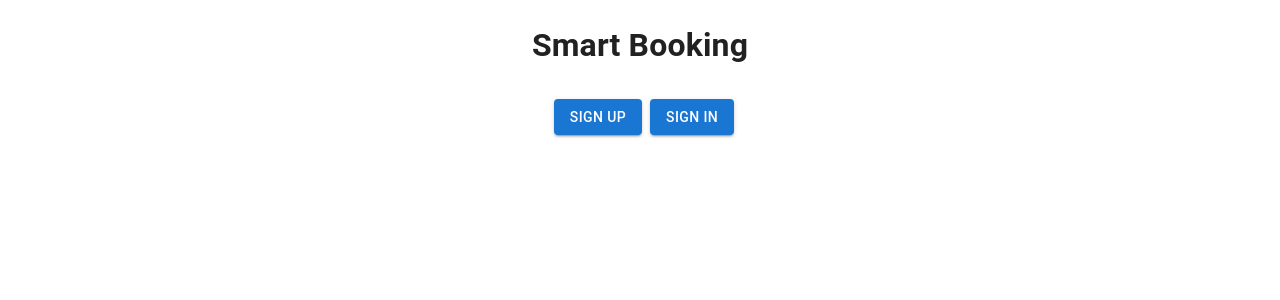
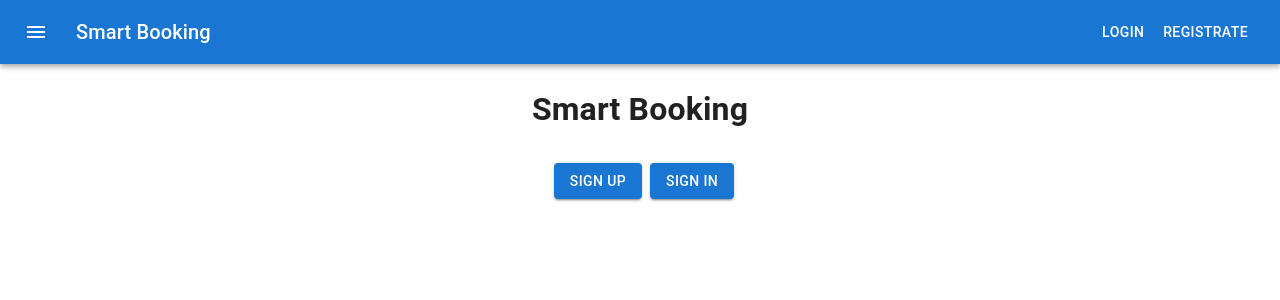
Before and after one commit to YevBor/smart-booking-frontend, a React (Vite) app in the folder frontend/: page / in a window 1280 px wide. Shown: the top 300 px of the page. Built offline with nearby package versions, Linux system fonts and the light colour scheme.

Commit message:
add header

```diff
--- /dev/null
+++ b/frontend/src/components/header/Header.tsx
@@ -0,0 +1,44 @@
+import AppBar from '@mui/material/AppBar';
+import Box from '@mui/material/Box';
+import Toolbar from '@mui/material/Toolbar';
+import Typography from '@mui/material/Typography';
+import Button from '@mui/material/Button';
+import IconButton from '@mui/material/IconButton';
+import MenuIcon from '@mui/icons-material/Menu';
+import {useNavigate} from 'react-router-dom'
+import { useSelector } from 'react-redux';
+import { Profile } from '../profile/Profile';
+
+
+export const Header = ()=> {
+    const navigate = useNavigate()
+    const isLogin = useSelector((state:any) => state.signin.isAuthenticated)
+    console.log(isLogin)
+    return (
+        <>
+               <Box sx={{ flexGrow: 1 }}>
+                <AppBar position="static">
+                    <Toolbar>
+                    <IconButton
+                        size="large"
+                        edge="start"
+                        color="inherit"
+                        aria-label="menu"
+                        sx={{ mr: 2 }}
+                    >
+                        <MenuIcon />
+                    </IconButton>
+                    <Typography variant="h6" component="div" sx={{ flexGrow: 1 }}>
+                        Smart Booking
+                    </Typography>
+                    {isLogin ? <Profile/> : <>
+                    <Button color="inherit" onClick={()=> navigate("/sign-in")}>Login</Button>
+
+                    <Button color="inherit" onClick={()=> navigate("/sign-up")}>Registrate</Button></>}
+                    </Toolbar>
+                </AppBar>
+                </Box>
+
+        </>
+    )
+}
--- /dev/null
+++ b/frontend/src/components/pageWrapper/PageWrapper.tsx
@@ -0,0 +1,16 @@
+import { Header } from '../header/Header';
+
+import { ReactNode } from 'react';
+
+interface PageWrapperProps {
+  children: ReactNode;
+}
+
+export const PageWrapper = ({ children }: PageWrapperProps) => {
+  return (
+    <>
+      <Header />
+      {children}
+    </>
+  );
+};
--- /dev/null
+++ b/frontend/src/components/profile/Profile.tsx
@@ -0,0 +1,8 @@
+import { IconButton } from "@mui/material"
+import AccountCircleIcon from '@mui/icons-material/AccountCircle';export const Profile = () => {
+    return (
+        <IconButton aria-label="profile"  color="inherit">
+            <AccountCircleIcon/>
+        </IconButton>
+    )
+}
--- a/frontend/src/pages/Dashboard.tsx
+++ b/frontend/src/pages/Dashboard.tsx
@@ -4,8 +4,6 @@ import {WorkingHours} from '../components/workingHours/WorkingHours'
 const Dashboard = () => {
   return (
     <>
-      <div>Dashboard, Hello darling</div>
-
       <WorkingHours/>
     </>
   )
--- a/frontend/src/pages/SignIn.tsx
+++ b/frontend/src/pages/SignIn.tsx
@@ -51,7 +51,7 @@ export default function SignUp() {
   return (
     <Container component="main" maxWidth="xs">
       <Card sx={sxCard}>
-        <Title text="Sign In" />
+        <Title text="Log In" />
         <Box component="form" noValidate onSubmit={formik.handleSubmit}>
           <TextField
             size="small"
@@ -80,7 +80,7 @@ export default function SignUp() {
             error={formik.touched.password && Boolean(formik.errors.password)}
             helperText={formik.touched.password && formik.errors.password}
           />
-          <ButtonForm text="Sign In" />
+          <ButtonForm text="Log In" />
           <CommonLink url="/forgot" text="forgot password" />
         </Box>
       </Card>
--- a/frontend/src/pages/SignUp.tsx
+++ b/frontend/src/pages/SignUp.tsx
@@ -43,7 +43,7 @@ export default function SignUp() {
   return (
     <Container component="main" maxWidth="xs">
       <Card sx={sxCard}>
-        <Title text="Sign Up" />
+        <Title text="Registrate Form" />
         <Box component="form" noValidate onSubmit={formik.handleSubmit}>
           <TextField
             size="small"
@@ -72,7 +72,7 @@ export default function SignUp() {
             error={formik.touched.password && Boolean(formik.errors.password)}
             helperText={formik.touched.password && formik.errors.password}
           />
-          <ButtonForm text="Sign Up" />
+          <ButtonForm text="Registrate" />
         </Box>
       </Card>
     </Container>
```
Also changed, not shown: frontend/src/main.tsx (+6 -5 lines).
